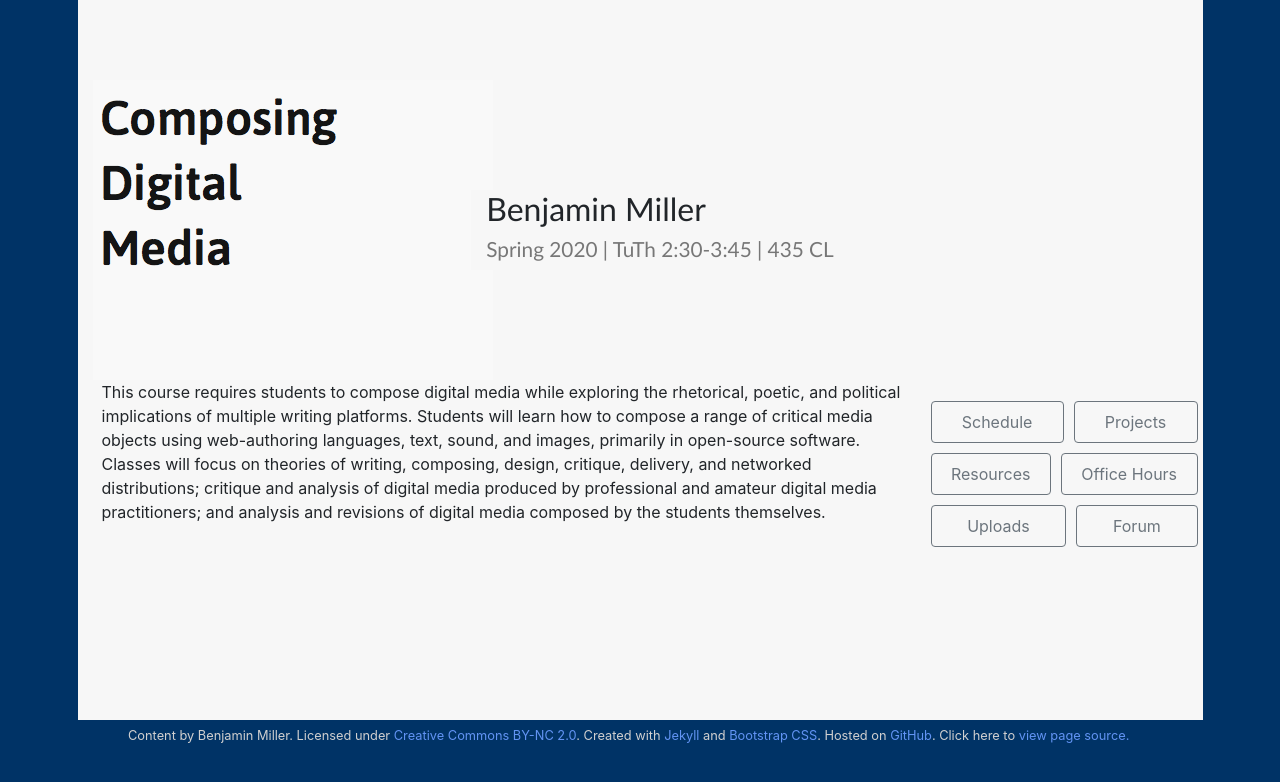
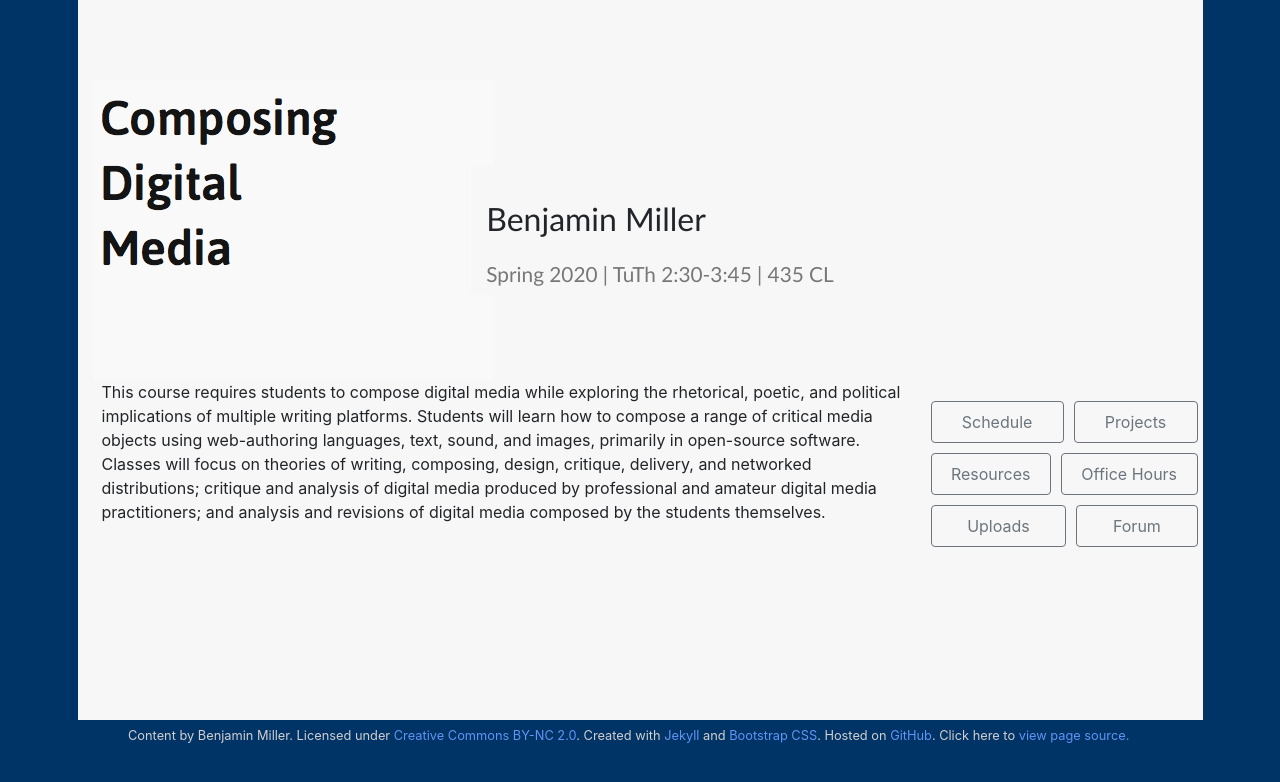
Before and after one commit to benmiller314/cdm2020spring, a Jekyll site: the page built from index.md, in a window 1280 px wide. Shown: the top 782 px of the page. Built offline with Jekyll 4.4.1, drawn with Linux system fonts in a browser that asks for light colours.

Commit message:
more space before page-internal headers
why did I think I'd added this a long time ago?

```diff
--- a/assets/css/screen.css
+++ b/assets/css/screen.css
@@ -130,6 +130,10 @@ img.banner {
     margin-right: 0.5em;
 }
 
+h2, h3 {
+    margin-top: 1.1em;
+}
+
 /* Don't let the anchor-jumps get chomped by the header */
 h1::before, h2::before, h3::before, h4::before, #content::before {
   display: block;
```
